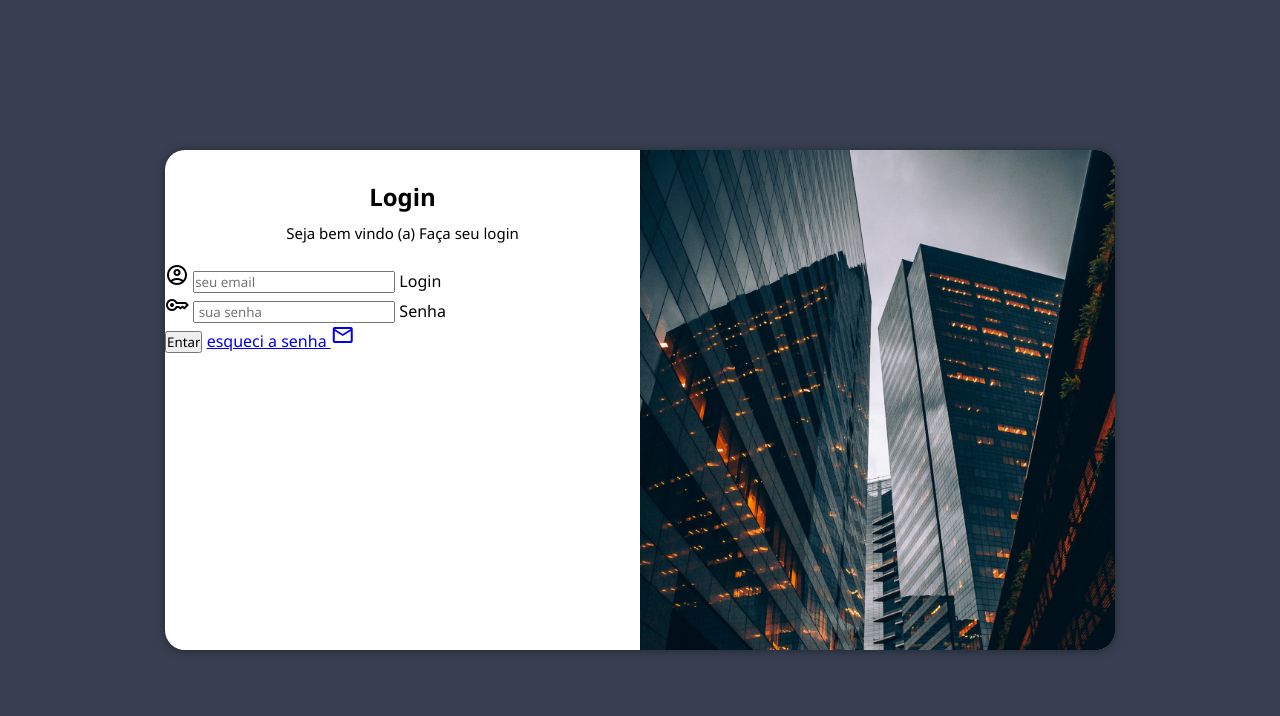
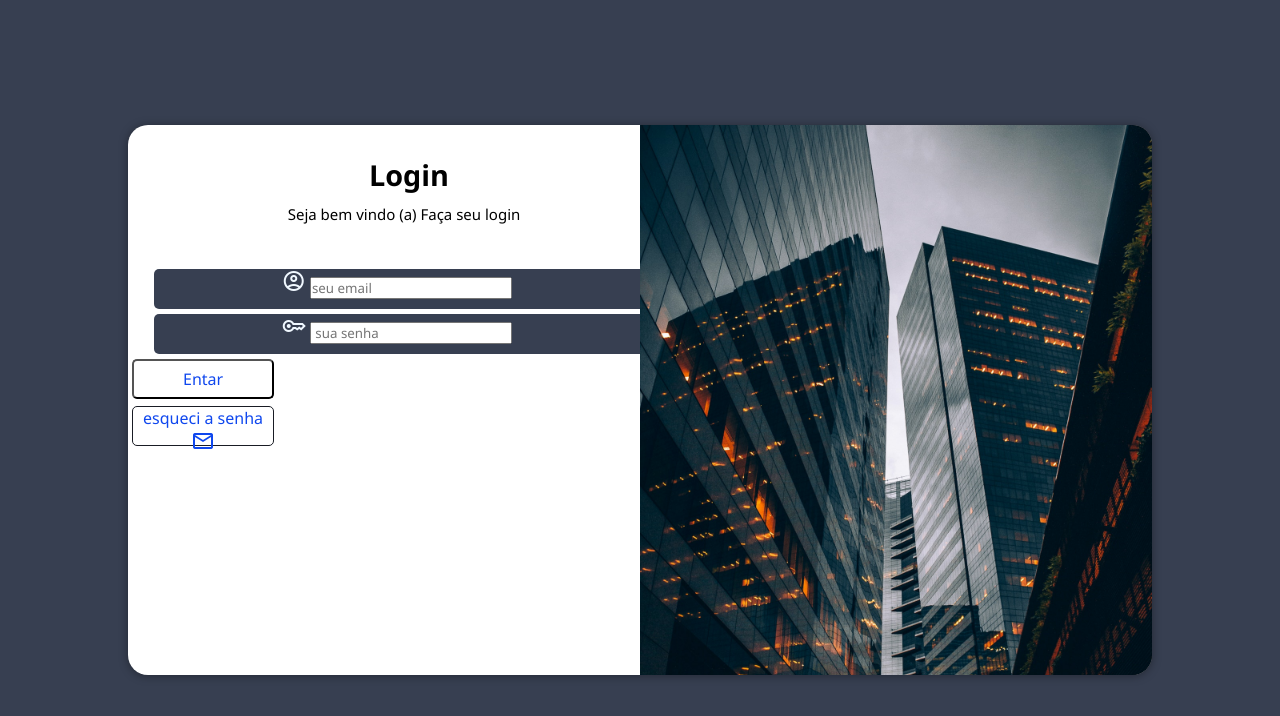
Before and after one commit to Newanderson/projeto-login, a plain HTML site: page index.html in a window 1280 px wide. Drawn offline with nearby package versions, Linux system fonts and the light colour scheme.

Commit message:
atualizando

```diff
--- a/estilos/midiastyle.css
+++ b/estilos/midiastyle.css
@@ -5,7 +5,7 @@
         background-image: linear-gradient(#373F51,#5e6870 );
     }
     section{
-        width: 80%;
+        width: 85%;
 
 
     }
@@ -19,9 +19,16 @@
     div#formulario{
         float: right;
         width: 70%;
+        height: auto;
+        background-color: white;
+
+    }
 
 
-    }
+
+
+
+
 
 
 
@@ -29,15 +36,37 @@
 
 @media screen and (min-width: 992px) {
     section{
-        width: 950px;
+
+        float:left;
+        width: 80vw;
+        margin: auto;
+        text-align: center;
+
+    }
+    #formulario{
+
+
+
+        text-align: center;
+        margin-left: 20px;
+        font-size:1.2em;
+        margin-bottom: 25px;
+
+
+
+
+
+
     }
     div#imag{
         float: right;
         width: 50%;
-        height:100% ;
+        height: 100%;
+
+
     }
-    div#formulario{
-        float:left ;
-        width: 50%;
+    .braw{
+
+        float: left;
+        margin: auto;
     }
-}
--- a/estilos/style.css
+++ b/estilos/style.css
@@ -29,7 +29,7 @@ section{
 
     background-color: white;
     width: 300px;
-    height: 500px;
+    height: 550px;
     border-radius: 20px;
     box-shadow:0px 1px 10px rgba(0, 0, 0, 0.366);
     display: block;
@@ -59,6 +59,60 @@ div#formulario{
     text-align: center;
     font-size:15px;
 }
-#campo{
+.campo{
+    background-color:#373F51 ;
+    width: 95%;
+    border-radius: 5PX;
+    margin: auto;
+    margin-bottom:5px;
+    color: aliceblue;
+    text-align: center;
+    height:40px
+     ;
 
 }
+label{
+    display: none;
+}
+
+input[type=submit]{
+
+    height: 40px;
+    margin: auto;
+    display: block;
+    font-size: 1em;
+    width:95% ;
+    background:rgb(255, 255, 255);
+    color: rgb(15, 71, 238);
+    border-radius: 5px;
+    text-align: center;
+    cursor: pointer;
+    margin-bottom: 7px;
+
+}
+input[type=submit]:hover{
+    background-color: #191c24;
+    color: white;
+
+}
+a {
+
+    display: block;
+    text-align: center;
+    text-decoration: none;
+    font-size: 1em;
+    width:95% ;
+    background-color:white;
+    height: 40px;
+    margin: auto;
+    border-radius: 5px;
+    color: rgb(15, 71, 238);
+    border: 1px solid  #191c24;
+
+
+}
+a:hover{
+    background-color:  #191c24;
+    color: white;
+
+}
--- a/index.html
+++ b/index.html
@@ -34,10 +34,12 @@
                     <input type="password" name="senha" id="isenha" placeholder=" sua senha" autocomplete="current-password" required maxlength="15" minlength="7" size="">
                     <label for="isenha">Senha</label>
                 </div>
-                <input type="submit" value="Entar">
-                <a href="esqueci.html">esqueci a senha
-                    <span class="material-symbols-outlined">mail</span>
-                </a>
+                <div class="braw">
+                    <input type="submit" value="Entar">
+                    <a href="esqueci.html">esqueci a senha
+                        <span class="material-symbols-outlined">mail</span>
+                    </a>
+                </div>
 
             </form>
 
```
